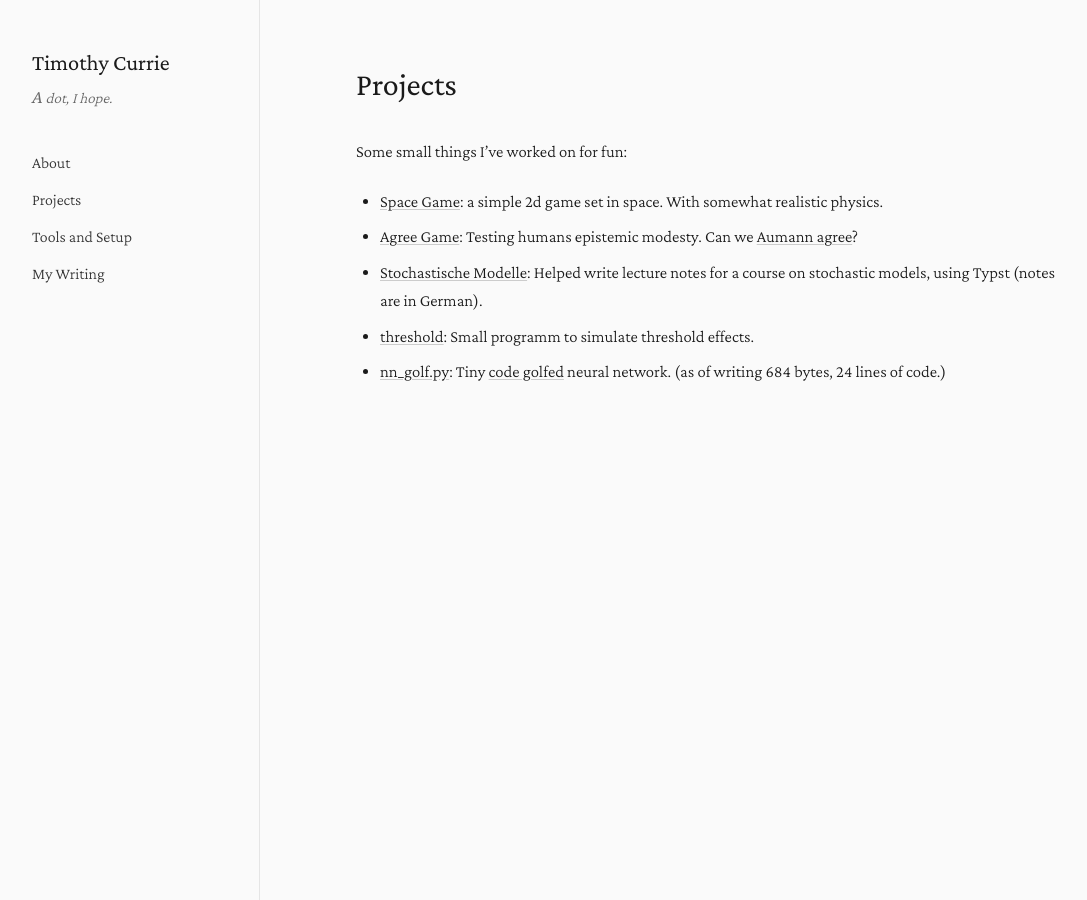
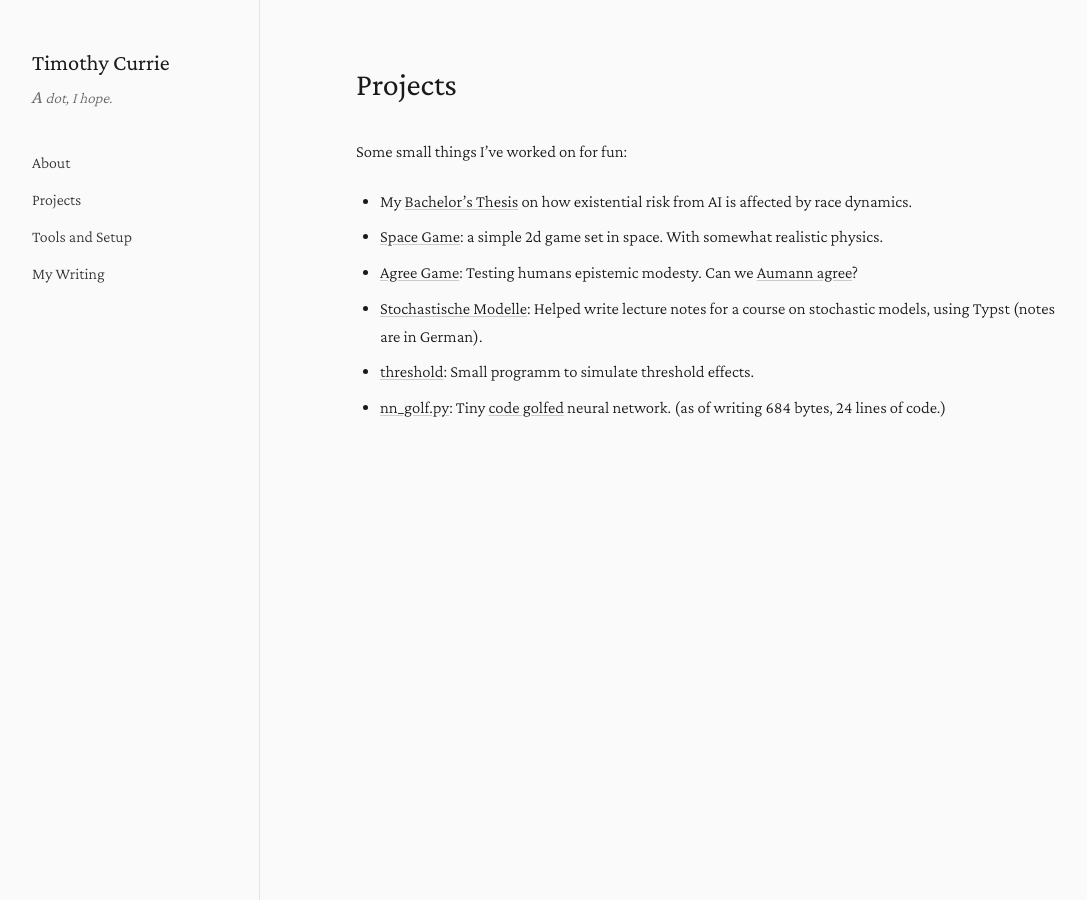
Before and after one commit to Tim2othy/ws, a Jekyll site: the page built from projects.md, in a window 1280 px wide. Shown: the whole page, without its empty margins (0-1087 px from the left). Built offline with Jekyll 4.4.1, drawn with Linux system fonts in a browser that asks for light colours.

Commit message:
add link to bachelor's thesis

```diff
--- a/projects.md
+++ b/projects.md
@@ -6,6 +6,7 @@ permalink: /projects/
 
 Some small things I've worked on for fun:
 
+- My [Bachelor's Thesis](https://tim2othy.github.io/bachelorarbeit/) on how existential risk from AI is affected by race dynamics.
 - [Space Game](https://github.com/Tim2othy/spacegame): a simple 2d game set in space. With somewhat realistic physics.
 - [Agree Game](https://github.com/Tim2othy/agree-game): Testing humans epistemic modesty. Can we [Aumann agree](https://en.wikipedia.org/wiki/Aumann%27s_agreement_theorem)?
 - [Stochastische Modelle](https://github.com/Tim2othy/stochastische-modelle/releases): Helped write lecture notes for a course on stochastic models, using Typst (notes are in German).
```
